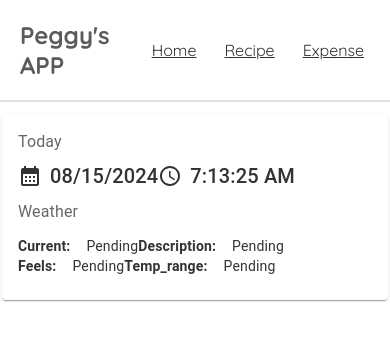
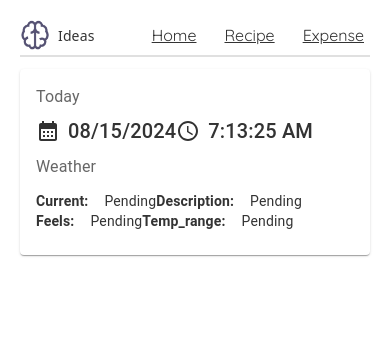
Before and after one commit to gogopeggy/Web, a React (Create React App) app: page / in a window 390 px wide. Shown: the top 340 px of the page. Built offline with nearby package versions, Linux system fonts and the light colour scheme; no server answers.

Commit message:
adjust css

```diff
--- a/src/Navbar.js
+++ b/src/Navbar.js
@@ -1,9 +1,15 @@
 import { Link } from "react-router-dom";
+import logo from "./assets/brainLogo.png";
+import Typography from "@mui/material/Typography";
 
 const Navbar = () => {
   return (
     <nav className="navbar">
-      <h1 color="#1c5488">Peggy's APP</h1>
+      {/* <h1 color="#1c5488">PeGround</h1> */}
+      <img src={logo} alt="logo" width={30} height={30}></img>
+      <Typography fontSize={14} pl={1} fontFamily={"system-ui"}>
+        Ideas
+      </Typography>
       <div className="links">
         <Link to="/">Home</Link>
         <Link to="/recipe">Recipe</Link>
--- a/src/index.css
+++ b/src/index.css
@@ -7,7 +7,8 @@
 }
 
 .navbar {
-  padding: 20px;
+  padding-top: 20px;
+  padding-bottom: 5px;
   display: flex;
   align-items: center;
   max-width: 750px;
@@ -34,7 +35,7 @@
 }
 
 .content {
-  max-width: 800px;
+  max-width: 780px;
   margin: 10px auto;
   padding: 2px;
 }
@@ -99,3 +100,12 @@
 .today {
   background-color: #ffff76
 }
+
+@media (max-width: 600px) {
+  .navbar {
+    max-width: 350px;
+  }
+  .content {
+    max-width: 350px;
+  }
+}
```
